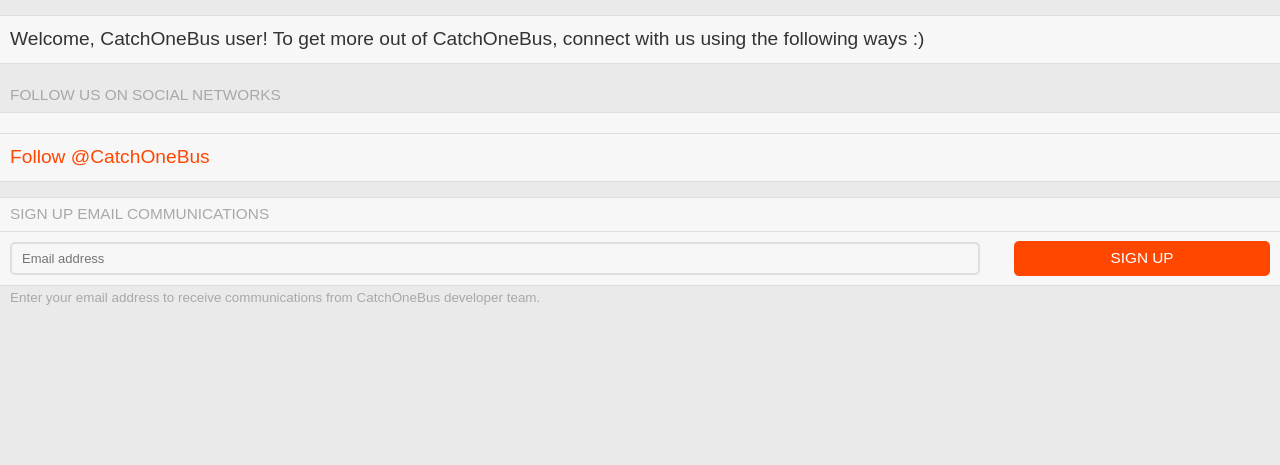
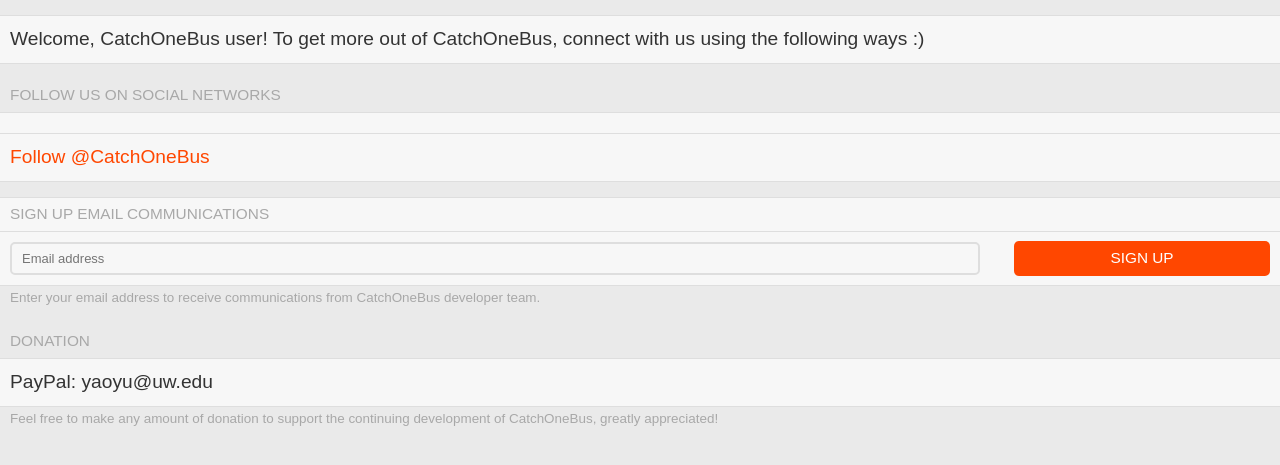
Before and after one commit to yaoyuyang/yaoyuyang.github.io, a Jekyll site: the page catchonebus/config/index.html, which Jekyll copies as it is, in a window 1280 px wide. Shown: the top 465 px of the page. Built offline with Jekyll 4.4.1, drawn with Linux system fonts in a browser that asks for light colours; comment, search, counter and statistics services are not loaded.

Commit message:
add donation

```diff
--- a/catchonebus/config/index.html
+++ b/catchonebus/config/index.html
@@ -75,7 +75,7 @@
         Enter your email address to receive communications from CatchOneBus developer team.
       </div>
 
-      <!-- <div class="item-container">
+      <div class="item-container">
         <div class="item-container-header">Donation</div>
         <div class="item-container-content">
           <label class="item">
@@ -86,7 +86,7 @@
 
       <div class='item-container-footer'>
         Feel free to make any amount of donation to support the continuing development of CatchOneBus, greatly appreciated!
-      </div> -->
+      </div>
     </div>
 
   </body>
```
